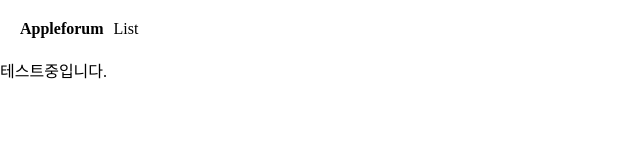
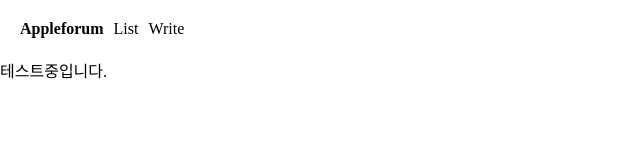
Before and after one commit to neogoolboss/HomeStudy_Next_JS_And_MongoDB, a Next.js app: page / in a window 1280 px wide. Shown: the top 160 px of the page, without its empty margins (0-640 px from the left). Built offline with nearby package versions, Linux system fonts and the light colour scheme; no server answers; the database is empty.

Commit message:
2024 07 25

```diff
--- a/src/app/layout.js
+++ b/src/app/layout.js
@@ -13,6 +13,7 @@ export default function RootLayout({ children }) {
         <div className="navbar">
           <Link href="/" className="logo">Appleforum</Link>
           <Link href='/list'>List</Link>
+          <Link herf='/write'>Write</Link>
         </div>
           {children}
         </body>
```
